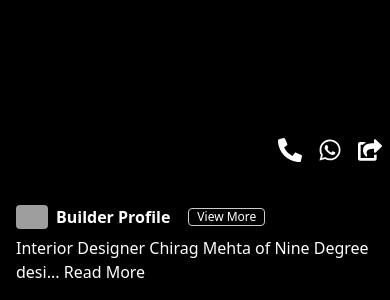
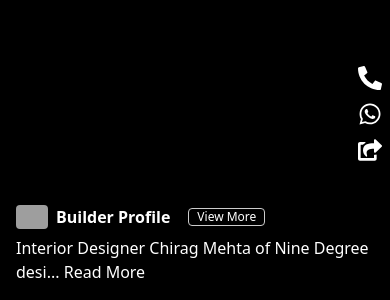
Before and after one commit to krisGuru/demo-poc, a Next.js app: page /mobile_view/1 in a window 390 px wide. Shown: the part 544-844 px from the top of the page. Built offline with nearby package versions, Linux system fonts and the light colour scheme; grey boxes are pictures that could not be loaded.

Commit message:
contact action mobile design changes

```diff
--- a/src/app/globals.css
+++ b/src/app/globals.css
@@ -150,6 +150,9 @@ nav ul li a{
   .menu-label{
     @apply hidden;
   }
+  #contact-actions{
+    @apply flex flex-col gap-3 mt-4 ml-4;
+  }
 }
 
 @media (min-width: 768px){
@@ -158,6 +161,9 @@ nav ul li a{
   }
   #side-menu ul{
     @apply ml-6;
+  }
+  #contact-actions{
+    @apply flex gap-4 mt-4 ml-4;
   }
 }
 
--- a/src/components/ContactActions.tsx
+++ b/src/components/ContactActions.tsx
@@ -26,7 +26,7 @@ const ContactActions: React.FC<{
         </a>
       </>
     }
-      <div style={{display:"flex", gap: "1rem", marginTop: "1rem", marginLeft: "1rem"}}>
+      <div id='contact-actions'>
         <FaPhone className='text-2xl fa-phone' onClick={telephoneOpen} />
         <FaWhatsapp className='text-2xl' onClick={whatsappOpen}/>
         <FaShareSquare className='text-2xl' onClick={shareOpen} />
```
